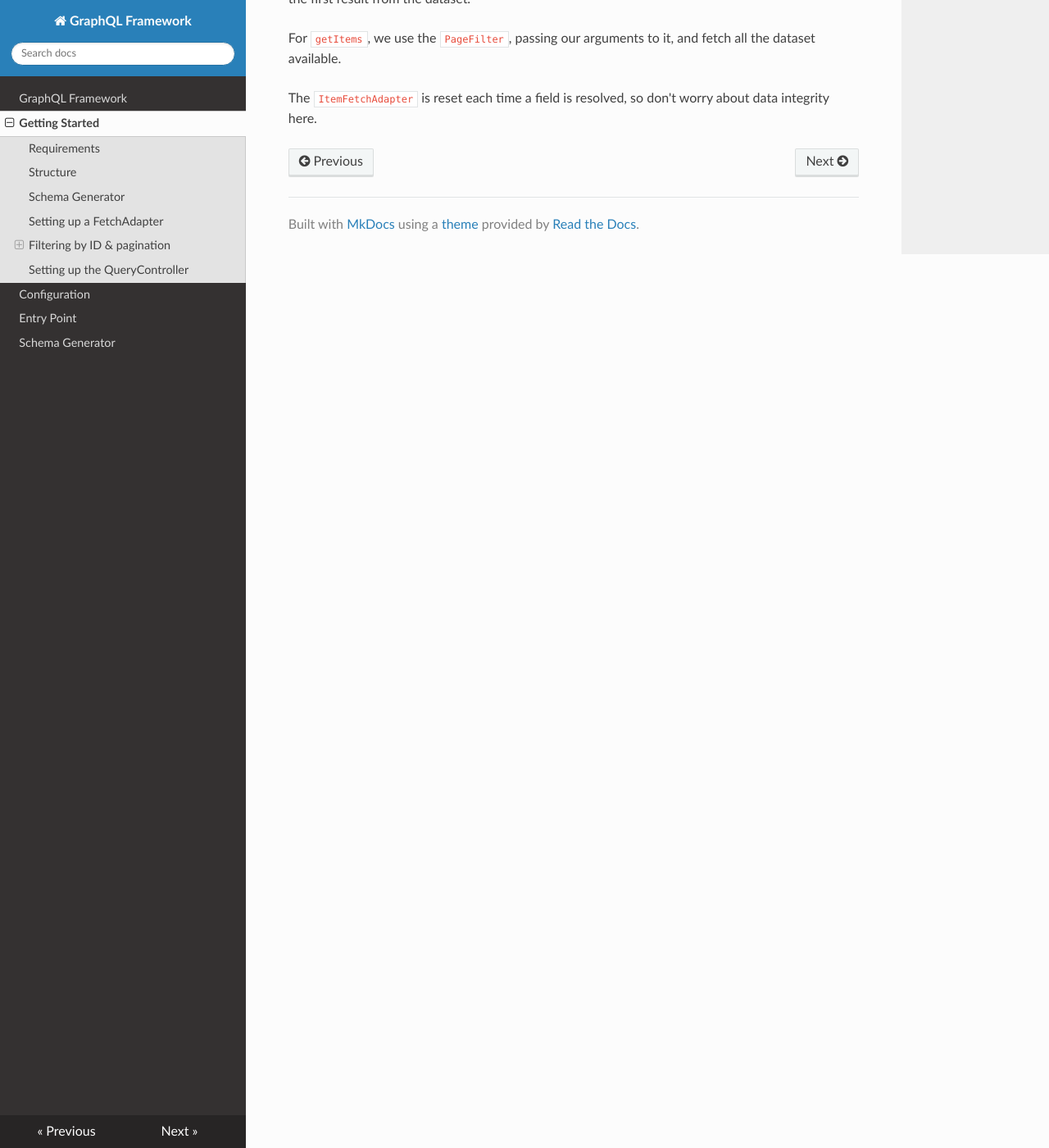
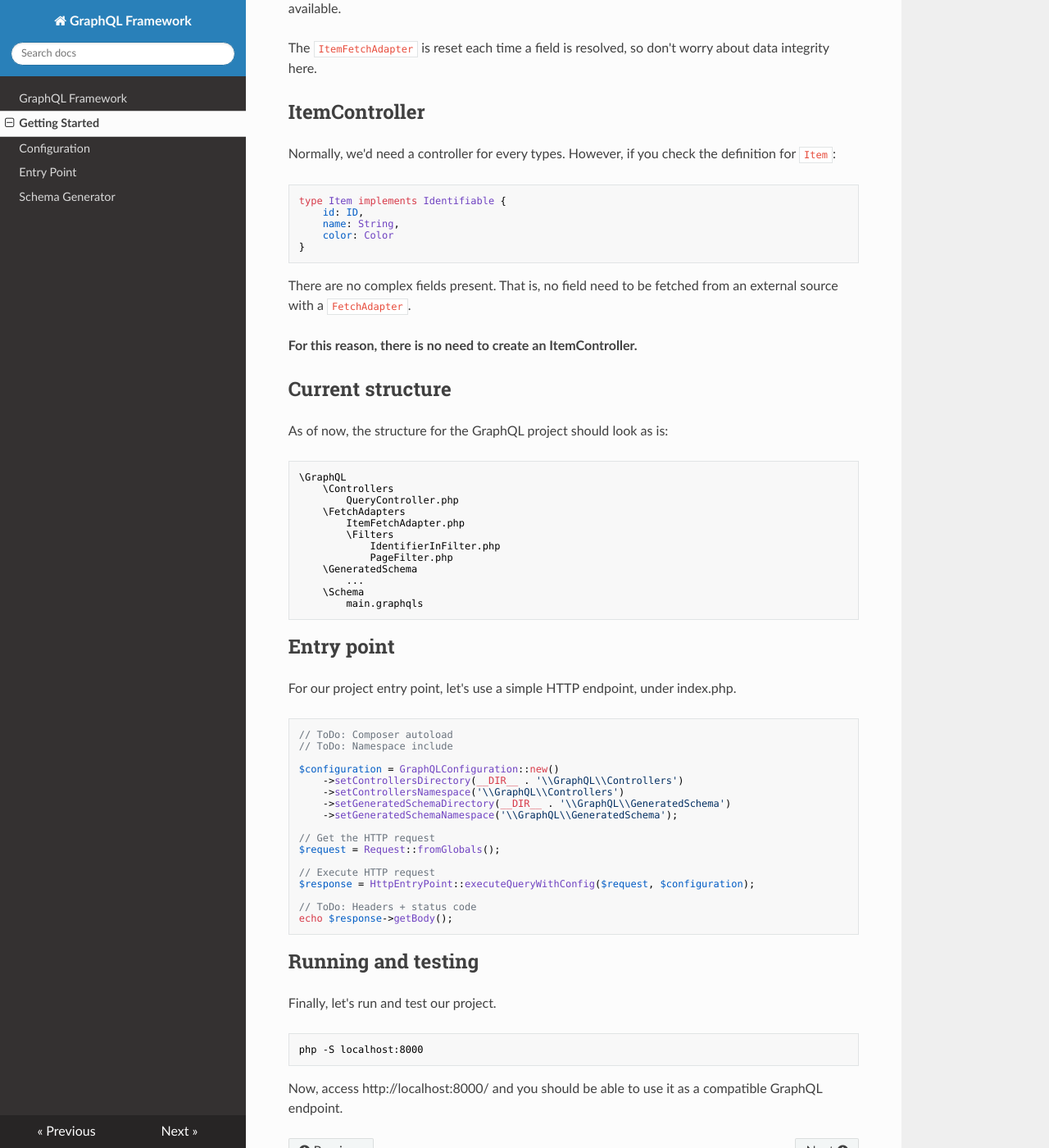
Before and after one commit to kronostechnologies/graphql-framework, an MkDocs documentation site: the page built from docs/docs/getting-started.md, in a window 1280 px wide and 1400 px high, scrolled down 4074 px. Shown: the whole window at 82% size. Built offline with MkDocs 1.6.1, drawn with Linux system fonts in a browser that asks for light colours; nearby versions of some CDN libraries; old or Windows-style settings are respelled for this version of MkDocs; some of the changed text lies outside the part shown.

Commit message:
Basic getting started

````diff
--- a/docs/docs/getting-started.md
+++ b/docs/docs/getting-started.md
@@ -7,7 +5,7 @@ Before setting things up, we must make sure all the necessary requirements are s
 * A GraphQL schema (.graphqls) containing the definition of your types. To learn how to make one, see the official site: [https://graphql.org/learn/schema/](https://graphql.org/learn/schema/)
 * A directory and PHP namespace in which to generate the schema types and DTOs (for the underlying GraphQL library).
 
-## Structure
+## Basic project structure
 
 A basic GraphQL project should have the following structure.
 
@@ -23,7 +21,7 @@ A basic GraphQL project should have the following structure.
         main.graphqls       <-- (Sample file name)
 ```
 
-## Schema Generator
+## Generating the Schema files
 
 First off, let's use a basic schema to ensure everything is working correctly. We will use one directly from the GraphQL generator repository. Put this in the `Schema/main.graphqls` file:
 
@@ -66,7 +64,7 @@ Once it is setup, you can install `grunt` [https://gruntjs.com/getting-started](
 
 You can run `grunt generate-schema` to generate it without needing to change a graphqls file.
 
-## Setting up a FetchAdapter
+## Setting up a FetchAdapter for Item
 
 Fetch adapters bridge the database or service layer to GraphQL. In our case, we don't have a database, so we will use the `ArrayFetchAdapter` to make a mock database. This adapter uses a flat array as its data source.
 
@@ -171,7 +169,7 @@ This filter uses `array_chunk` to separate the values array by pagesize and retu
 
 ## Setting up the QueryController
 
-A controller is directly bound to its type field automatically. For the query controllers, we need to resolve two fields: `item` and `items`. By default, the framework expects controller methods to have a function named `get(FieldNameInCamelCase)`. For resolving `item`, we will have a function named `getItem`, and for resolving `items`, we will have another one named `getItems`. If you forget to create a controller or field in the controller, the framework will inform you through its logger of what actions you should take.
+A controller is directly bound to its type field automatically. For the query controller, we need to resolve two fields: `item` and `items`. By default, the framework expects controller methods to have a function named `getFieldNameInCamelCase` per complex field. For resolving `item`, we will have a function named `getItem`, and for resolving `items`, we will have another one named `getItems`. If you forget to create a controller or field in the controller, the framework will inform you through its logger of what actions you should take.
 
 Now for the QueryController itself (`Controllers\QueryController.php`):
 
@@ -209,3 +207,72 @@ For `getItem`, we use the `IdentifierInFilter` we created earlier, passing a sin
 For `getItems`, we use the `PageFilter`, passing our arguments to it, and fetch all the dataset available.
 
 The `ItemFetchAdapter` is reset each time a field is resolved, so don't worry about data integrity here.
+
+## ItemController
+
+Normally, we'd need a controller for every types. However, if you check the definition for `Item`:
+
+```
+type Item implements Identifiable {
+	id: ID,
+	name: String,
+	color: Color
+}
+```
+
+There are no complex fields present. That is, no field need to be fetched from an external source with a `FetchAdapter`.
+
+**For this reason, there is no need to create an ItemController.**
+
+## Current structure
+
+As of now, the structure for the GraphQL project should look as is:
+
+```text
+\GraphQL
+    \Controllers
+        QueryController.php
+    \FetchAdapters
+        ItemFetchAdapter.php
+        \Filters
+            IdentifierInFilter.php
+            PageFilter.php
+    \GeneratedSchema
+        ...
+    \Schema
+        main.graphqls
+```
+
+## Entry point
+
+For our project entry point, let's use a simple HTTP endpoint, under index.php.
+
+```
+// ToDo: Composer autoload
+// ToDo: Namespace include
+
+$configuration = GraphQLConfiguration::new()
+    ->setControllersDirectory(__DIR__ . '\\GraphQL\\Controllers')
+    ->setControllersNamespace('\\GraphQL\\Controllers')
+    ->setGeneratedSchemaDirectory(__DIR__ . '\\GraphQL\\GeneratedSchema')
+    ->setGeneratedSchemaNamespace('\\GraphQL\\GeneratedSchema');
+
+// Get the HTTP request
+$request = Request::fromGlobals();
+
+// Execute HTTP request
+$response = HttpEntryPoint::executeQueryWithConfig($request, $configuration);
+
+// ToDo: Headers + status code
+echo $response->getBody();
+```
+
+## Running and testing
+
+Finally, let's run and test our project.
+
+```
+php -S localhost:8000
+```
+
+Now, access http://localhost:8000/ and you should be able to use it as a compatible GraphQL endpoint.
````
Also changed, not shown: other parts of docs/docs/getting-started.md (+0 -2 lines).
